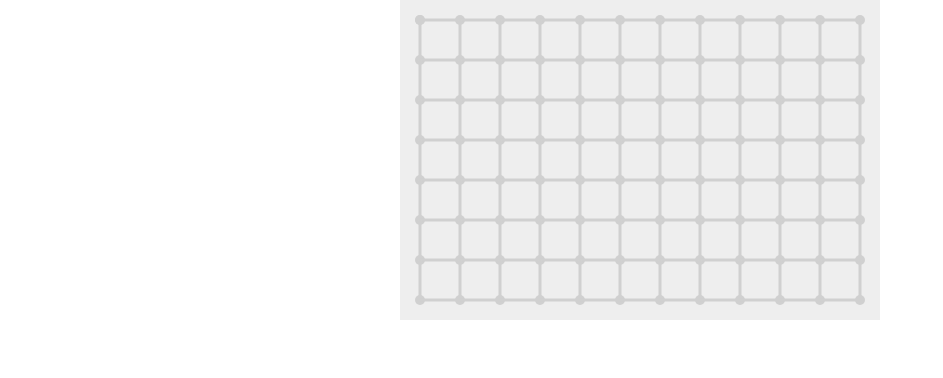
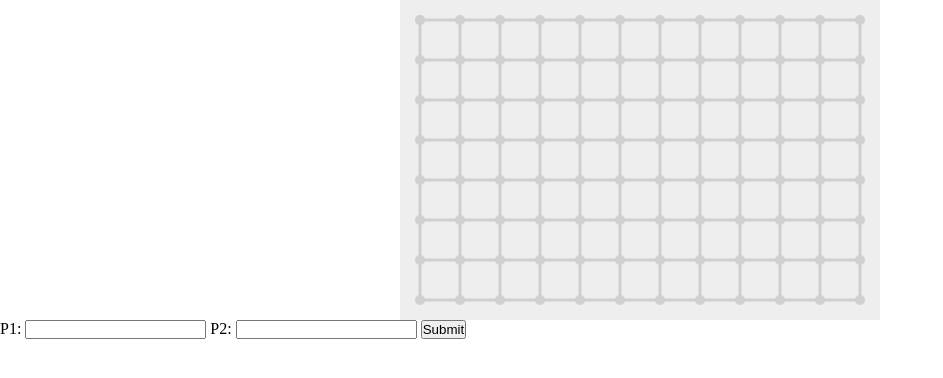
Before and after one commit to michael-myers-fja/box-game, a plain HTML site: page index.html in a window 1280 px wide. Shown: the whole page, without its empty margins (0-943 px from the left). Drawn offline with Linux system fonts and the light colour scheme.

Commit message:
input fields

```diff
--- a/index.html
+++ b/index.html
@@ -21,6 +21,11 @@
 <body>
 
     <canvas id="myCanvas" width="480" height="320"></canvas>
+    <div id="controls">
+        <span> P1: <input id="p1" name="p1"/></span>
+        <span> P2: <input id="p2" name="p2"/></span>
+        <button id="submit" onclick="formsubmit()">Submit</button>
+    </div>
 
     <script>
         function Edge(p1, p2) {
@@ -148,6 +153,12 @@
             ctx.closePath()
         }
 
+        function formsubmit(event) {
+            var p1Input = document.getElementById("p1").value;
+            var p2Input = document.getElementById("p2").value;
+            console.log("P1: "+p1Input+" P2: "+p2Input);
+        }
+
         var board = new Board(12,8)
         draw(board)
 
```
